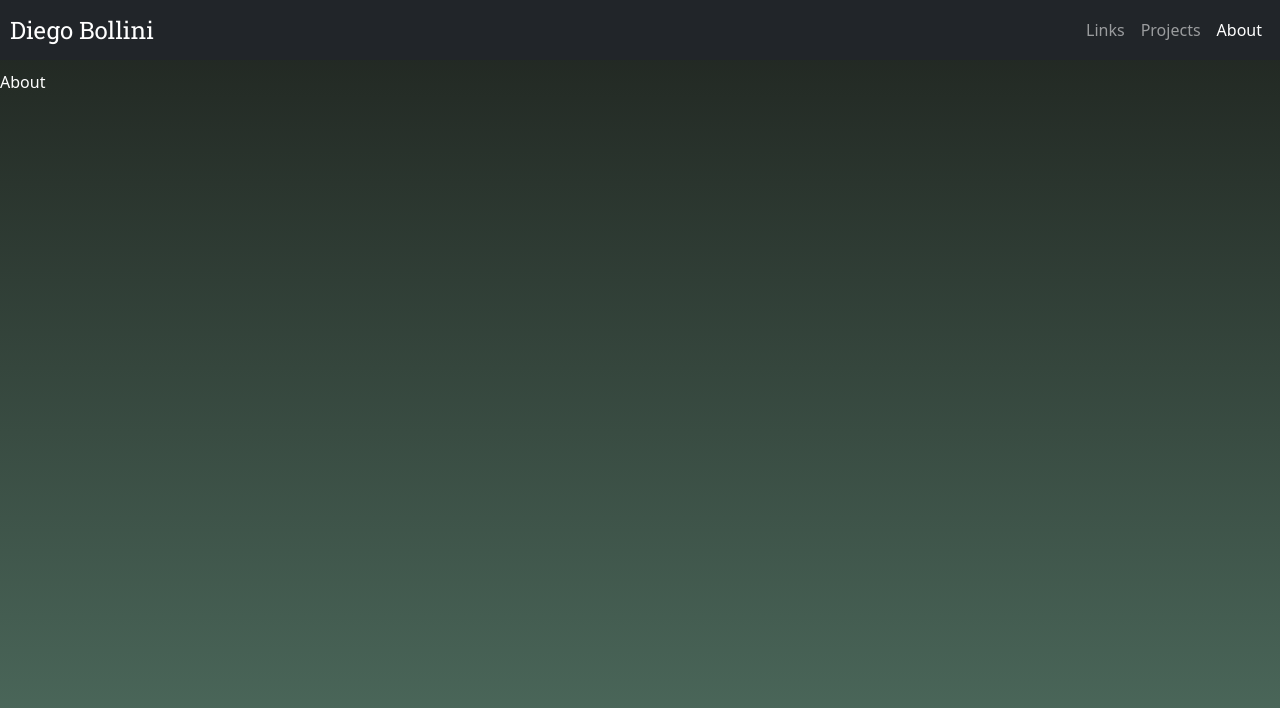
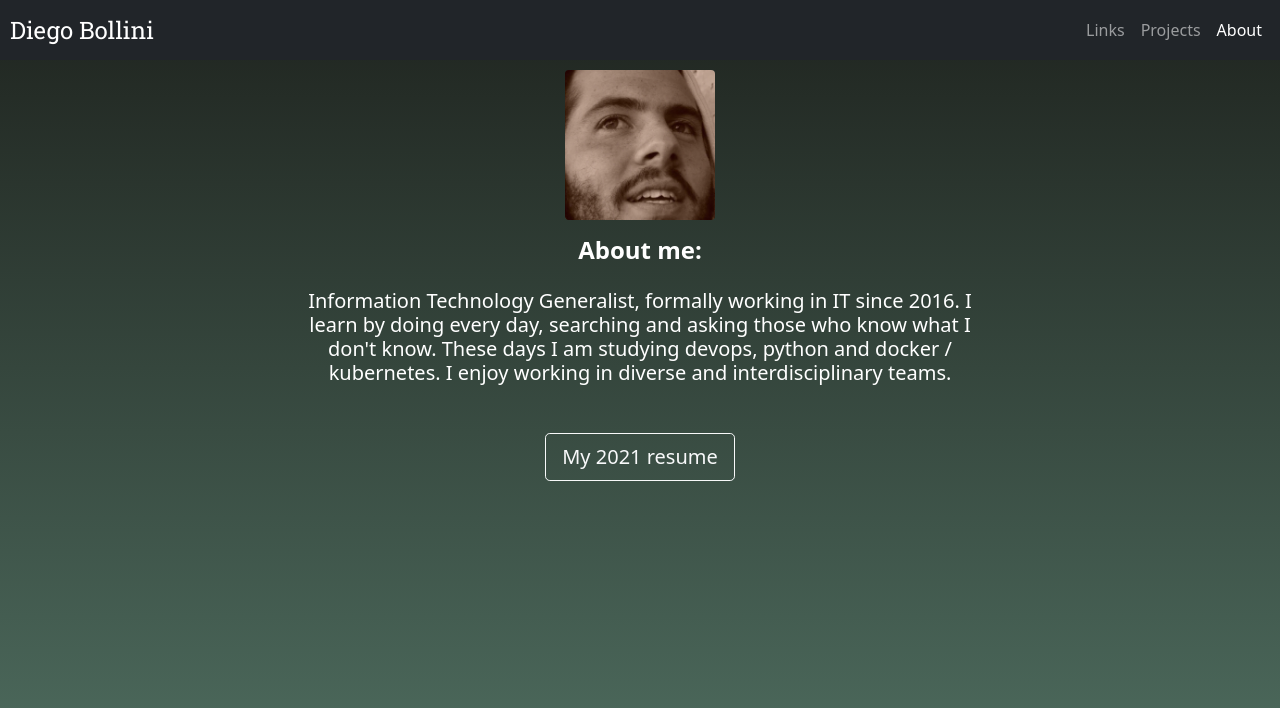
Before and after one commit to diegobollini/personal-portfolio, a React (Create React App) app: page /about in a window 1280 px wide. Shown: the top 708 px of the page. Built offline with nearby package versions, Linux system fonts and the light colour scheme.

Commit message:
about page

```diff
--- a/src/pages/About.js
+++ b/src/pages/About.js
@@ -1,7 +1,40 @@
 import React from "react";
+import { ListGroup, Button, Image } from "react-bootstrap";
+import "../components/WidthLimit.scss";
 
 const About = () => {
-  return <div>About</div>;
+  return (
+    <ListGroup>
+      <div className="mx-lg-5 mr-3 ml-3 mb-5 d-flex flex-column align-items-center text-center">
+        <Image
+          alt="logo"
+          width="150"
+          height="150"
+          src={`${process.env.PUBLIC_URL}/profile_diego01.jpg`}
+          className="mb-3"
+          rounded
+        />
+        <h4 className="text-white mb-4">
+          <strong>About me:</strong>
+        </h4>
+        <h5 className="text-white mb-5 max-button">
+          Information Technology Generalist, formally working in IT since 2016.
+          I learn by doing every day, searching and asking those who know what I
+          don't know. These days I am studying devops, python and docker /
+          kubernetes. I enjoy working in diverse and interdisciplinary teams.
+        </h5>
+        <Button
+          variant="outline-light"
+          href={`${process.env.PUBLIC_URL}DiegoBolliniResume.pdf`}
+          target="_blank"
+          size="lg"
+          download
+        >
+          My 2021 resume
+        </Button>
+      </div>
+    </ListGroup>
+  );
 };
 
 export default About;
```
Also changed, not shown: 1 other file (tests, documents, lock files or other folders).
